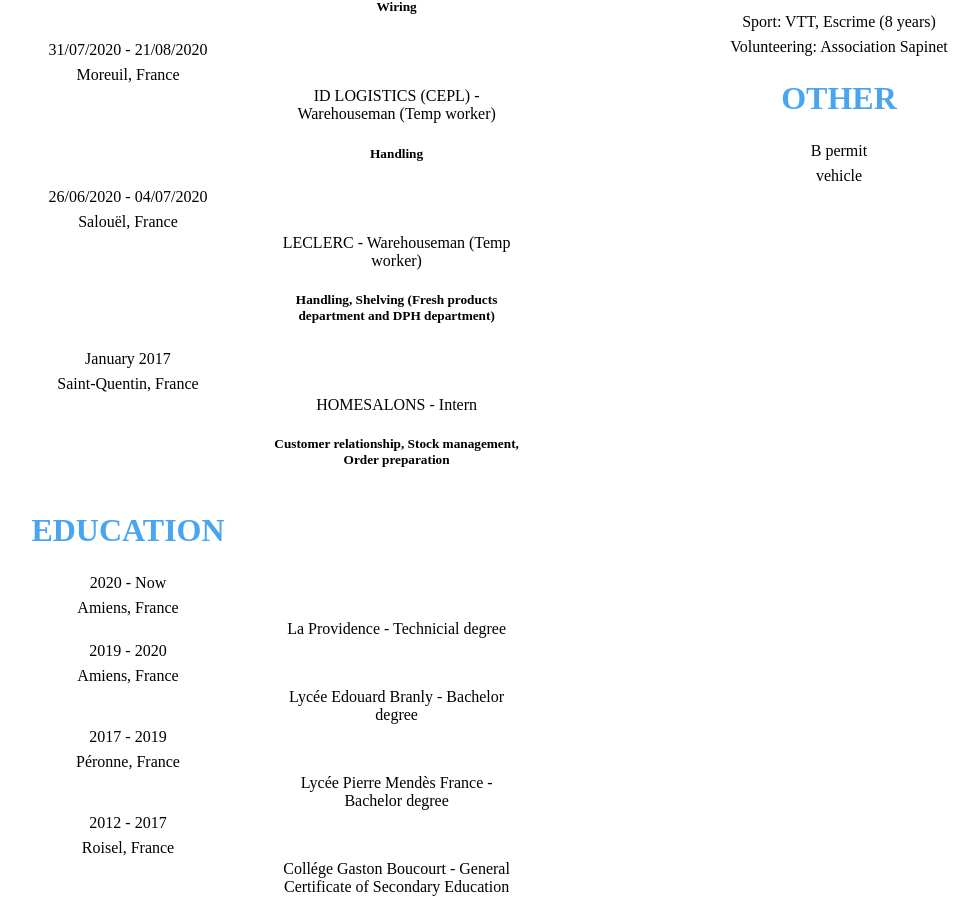
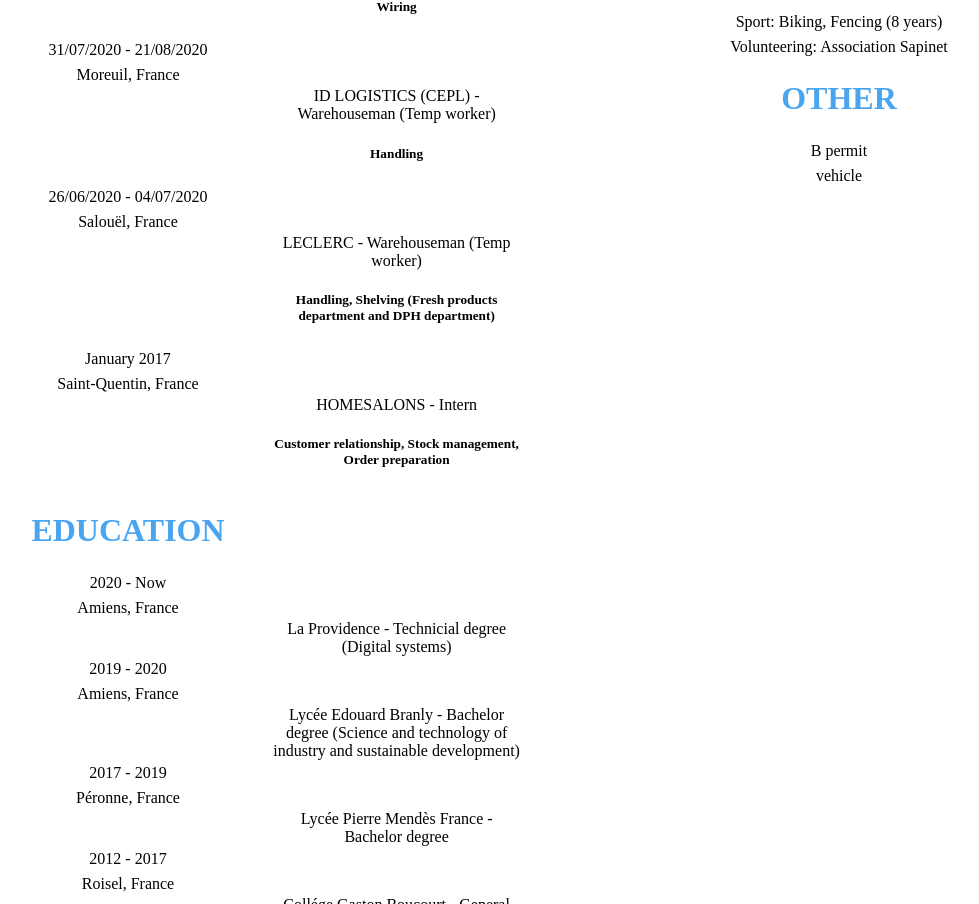
Before and after one commit to yannmrt/CV, a plain HTML site: page index.html in a window 1280 px wide. Shown: the part 666-1570 px from the top of the page, without its empty margins (117-1096 px from the left). Drawn offline with Linux system fonts and the light colour scheme.

Commit message:
Modification contenu

```diff
--- a/index.html
+++ b/index.html
@@ -94,7 +94,7 @@
                     <p>Amiens, France</p>
                 </div>
                 <div class="work_right">
-                    La Providence - Technicial degree
+                    La Providence - Technicial degree (Digital systems)
 
                 </div>
 
@@ -103,7 +103,7 @@
                     <p>Amiens, France</p>
                 </div>
                 <div class="work_right">
-                    Lycée Edouard Branly - Bachelor degree
+                    Lycée Edouard Branly - Bachelor degree (Science and technology of industry and sustainable development)
                 </div>
 
                 <div class="work_left">
@@ -133,10 +133,10 @@
 
                 <h1>LANGUAGES</h1>
                 <p>French (native)</p>
-                <p>English</p>
+                <p>English (Bachelor)</p>
 
                 <h1>HOBBIES</h1>
-                <p>Sport: VTT, Escrime (8 years)</p>
+                <p>Sport: Biking, Fencing (8 years)</p>
                 <p>Volunteering: Association Sapinet</p>
 
                 <h1>OTHER</h1>
```
